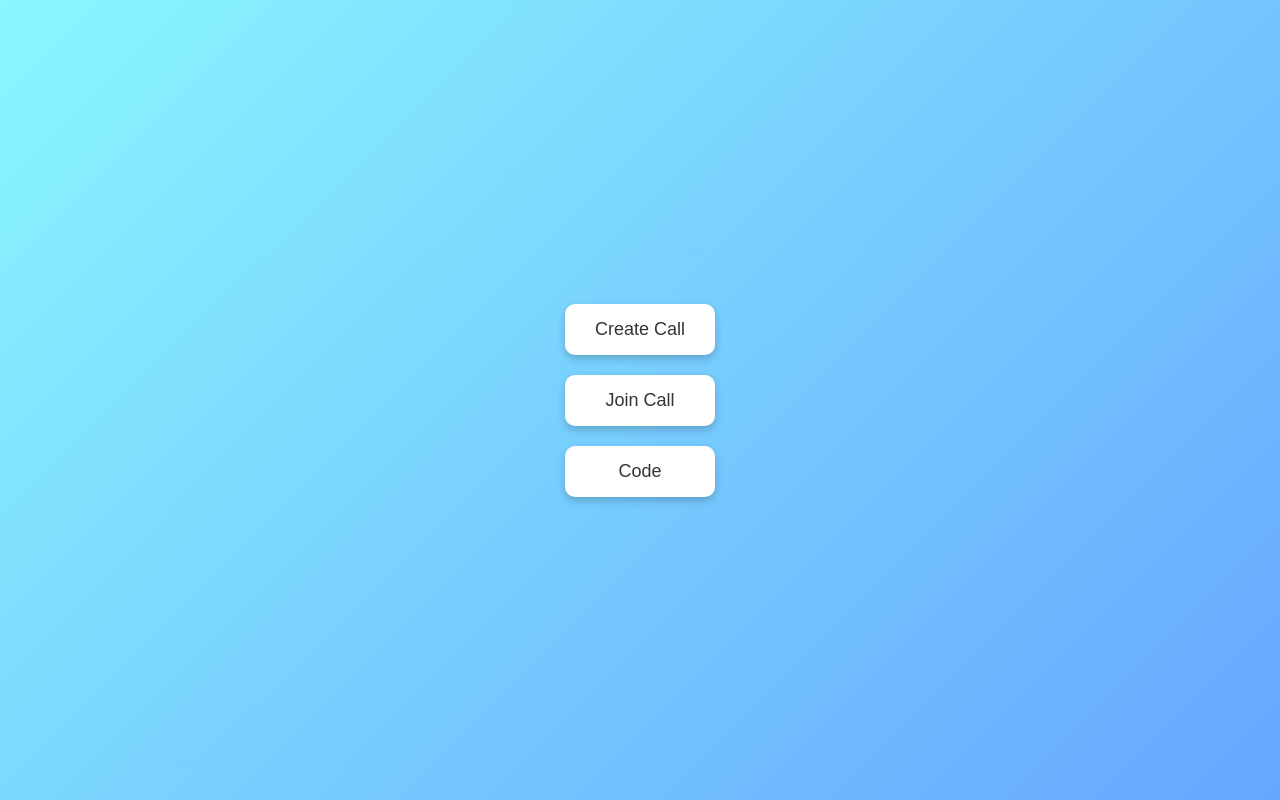
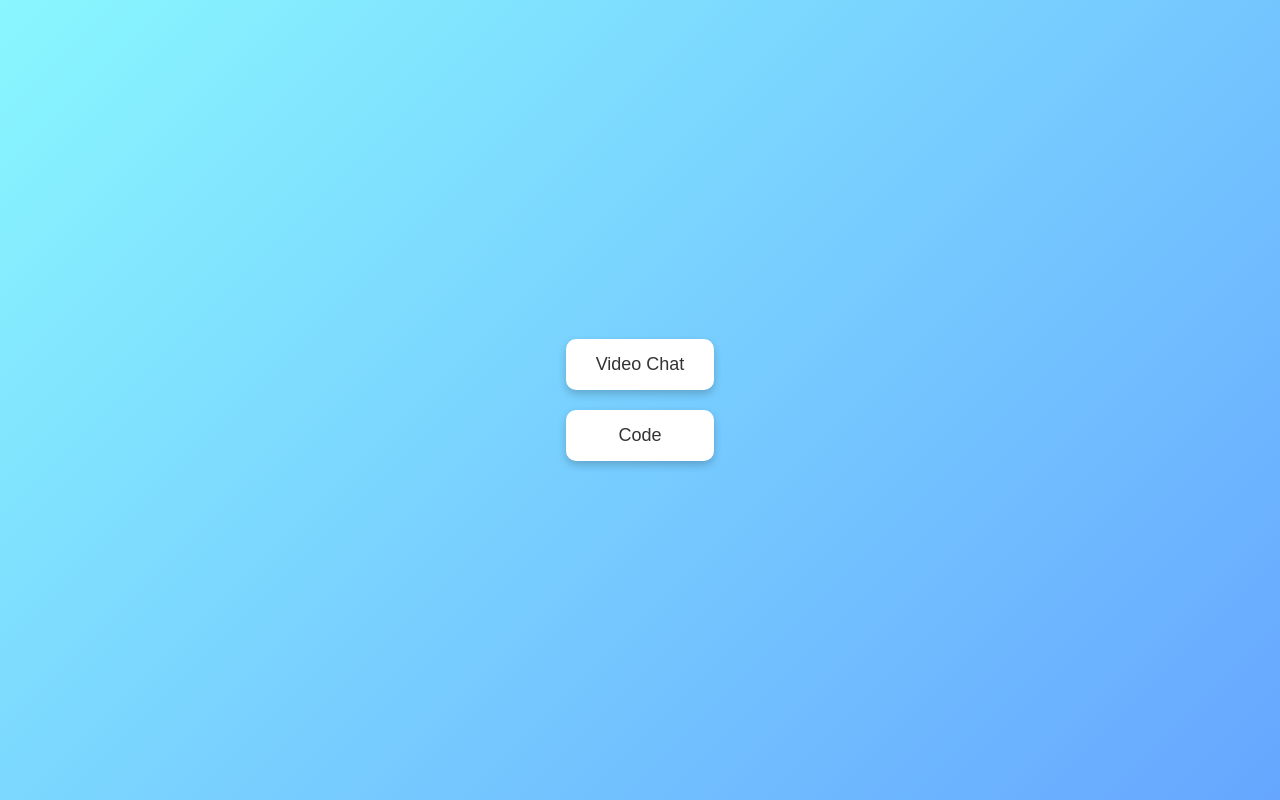
Before and after one commit to Arijeet005/EduMeet, a plain HTML site: page index.html in a window 1280 px wide. Drawn offline with Linux system fonts and the light colour scheme.

Commit message:
Update index.html

```diff
--- a/index.html
+++ b/index.html
@@ -44,8 +44,7 @@
 
 <body>
     <div class="button-container">
-        <button class="btn" onclick="alert('Create Call clicked')">Create Call</button>
-        <button class="btn" onclick="window.location.href = 'videocall.html'">Join Call</button>
+        <button class="btn" onclick="window.location.href = 'videocall.html'">Video Chat</button>
 
         <!-- CODE Button navigates to editor.html in the same tab -->
         <button class="btn" onclick="window.location.href = 'editor.html'">Code</button>
```
